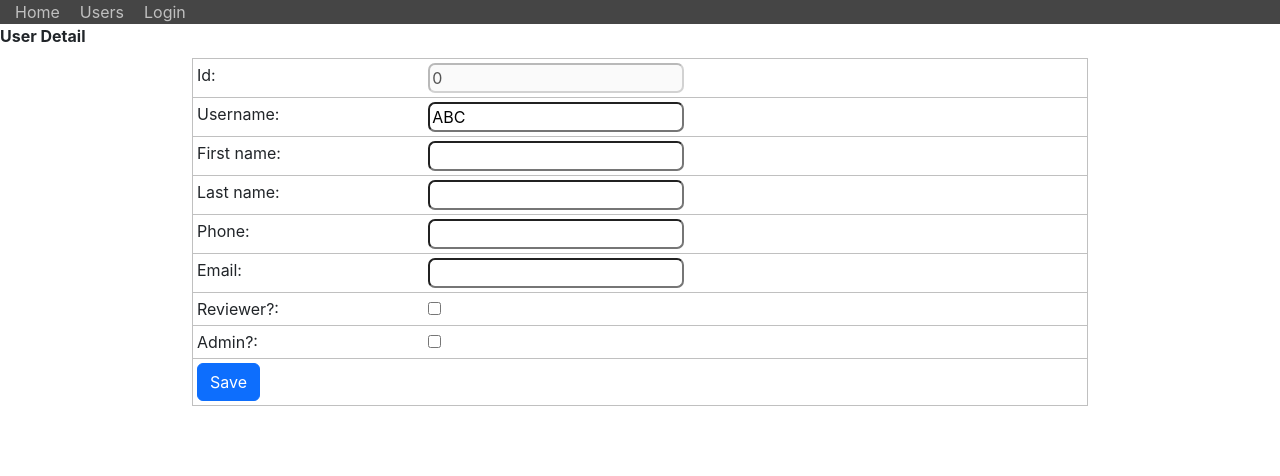
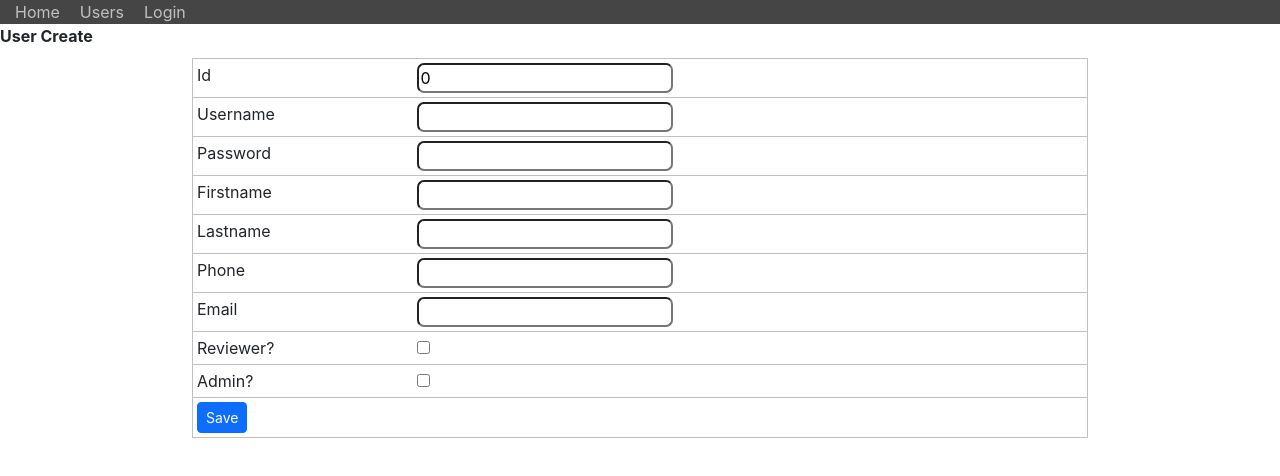
Before and after one commit to gpdoud/prs-react, a React (Create React App) app: page /user/create in a window 1280 px wide. Shown: the top 476 px of the page. Built offline with nearby package versions, Linux system fonts and the light colour scheme.

Commit message:
Completed user list, detail, create

```diff
--- /dev/null
+++ b/src/user/user.js
@@ -0,0 +1,14 @@
+export class User {
+
+    constructor() {
+        this.id = 0;
+        this.username = "";
+        this.password = "";
+        this.firstname = "";
+        this.lastname = "";
+        this.phone = "";
+        this.email = "";
+        this.isReviewer = false;
+        this.isAdmin = false;
+    }
+}
--- a/src/user/usercreate/Usercreate.js
+++ b/src/user/usercreate/Usercreate.js
@@ -1,86 +1,121 @@
-import React, { Fragment } from 'react';
+import React, { useState } from 'react';
+import { useNavigate } from 'react-router-dom';
 import Menu from '../../Menu';
-import withRouter from '../../withRouter';
+import Header from '../../header';
 import './Usercreate.css';
-import Header from '../../header';
+import { User } from '../user';
 
-class Usercreate extends React.Component {
-    constructor(props) {
-        super(props);
-        // console.log("props.params.id:", props.params.id)
-        this.state = {
-            user_id: 0,
-            user_username: "ABC",
-            user_password: "",
-            user_firstname: "",
-            user_lastname: "",
-            user_phone: "",
-            user_email: "",
-            user_isReviewer: false,
-            user_isAdmin: false,
-            error: null
+const uri = "http://localhost:5000/api/users";
+
+
+const Usercreate = () => {
+    const [id, setId] = useState(0);
+    const [username, setUsername] = useState("");
+    const [password, setPassword] = useState("");
+    const [firstname, setFirstname] = useState("");
+    const [lastname, setLastname] = useState("");
+    const [phone, setPhone] = useState(null);
+    const [email, setEmail] = useState(null);
+    const [isReviewer, setIsReviewer] = useState(false);
+    const [isAdmin, setIsAdmin] = useState(false);
+    const navigate = useNavigate();
+
+    const handleChange = (event) => {
+        let field = event.target.name;
+        let value = event.target.value;
+        console.debug(field, value);
+        switch(field) {
+            case "id": setId(event.target.value); break;
+            case "username": setUsername(event.target.value); break;
+            case "password": setPassword(event.target.value); break;
+            case "firstname": setFirstname(event.target.value); break;
+            case "lastname": setLastname(event.target.value); break;
+            case "phone": setPhone(event.target.value); break;
+            case "email": setEmail(event.target.value); break;
+            case "isReviewer": setIsReviewer(event.target.checked); break;
+            case "isAdmin": setIsAdmin(event.target.checked); break;
         }
     }
-    handleChangeUsername(event) {
-        this.setState({ user_username: event.target.value });
-        console.log(this.state);
+    const save = async () => {
+        let user = new User();
+        user.id = id;
+        user.username = username;
+        user.password = password;
+        user.firstname = firstname;
+        user.lastname = lastname;
+        user.phone = phone;
+        user.email = email;
+        user.isReviewer = isReviewer;
+        user.isAdmin = isAdmin;
+        console.debug("User B4:", user);
+        const res = await fetch(`${uri}`, {
+            method: 'POST',
+            headers: {
+                "Accept": 'application/json',
+                "Content-Type": 'application/json'
+            },
+            body: JSON.stringify(user)
+        });
+        if(res.status === 201) {
+            console.log("Create Successful!");
+        } else {
+            console.error("Error:", res);
         }
-    save() {
-        console.log("Username:", this.state.user_username);
+        navigate("/user/list");
     }
-    render() {
 
-        console.log(this.state);
     return (
-            <Fragment>
+        <main>
             <Menu />
-                <Header pageTitle="User Detail" />
+            <Header pageTitle="User Create" />
             <table className='table table-sm table-70'>
                 <tbody>
                     <tr>
-                            <td>Id:</td>
-                            <td><input value={this.state.user_id} type="number" disabled /></td>
+                        <td>Id</td>
+                        <td><input name="id" defaultValue={id} onChange={handleChange} /></td>
                     </tr>
                     <tr>
-                            <td>Username:</td>
-                            <td><input defaultValue={this.state.user_username} type="text" name="username" onChange={this.handleChangeUsername} /></td>
+                        <td>Username</td>
+                        <td><input name="username" defaultValue={username} onChange={handleChange} /></td>
                     </tr>
                     <tr>
-                            <td>First name:</td>
-                            <td><input defaultValue={this.state.user_firstname} /></td>
+                        <td>Password</td>
+                        <td><input type="password" name="password" defaultValue={password} onChange={handleChange} /></td>
                     </tr>
                     <tr>
-                            <td>Last name:</td>
-                            <td><input defaultValue={this.state.user_lastname} /></td>
+                        <td>Firstname</td>
+                        <td><input name="firstname" defaultValue={firstname} onChange={handleChange} /></td>
                     </tr>
                     <tr>
-                            <td>Phone:</td>
-                            <td><input defaultValue={this.state.user_phone !== null ? this.state.user_phone : ''} /></td>
+                        <td>Lastname</td>
+                        <td><input name="lastname" defaultValue={lastname} onChange={handleChange} /></td>
                     </tr>
                     <tr>
-                            <td>Email:</td>
-                            <td><input defaultValue={this.state.user_email !== null ? this.state.user_email : ''} /></td>
+                        <td>Phone</td>
+                        <td><input name="phone" defaultValue={phone} onChange={handleChange} /></td>
                     </tr>
                     <tr>
-                            <td>Reviewer?:</td>
-                            <td><input defaultChecked={this.state.user_isReviewer ? 'checked' : ''} type="checkbox" /></td>
+                        <td>Email</td>
+                        <td><input name="email" defaultValue={email} onChange={handleChange} /></td>
                     </tr>
                     <tr>
-                            <td>Admin?:</td>
-                            <td><input defaultChecked={this.state.user_isAdmin ? 'checked' : ''} type="checkbox" /></td>
+                        <td>Reviewer?</td>
+                        <td><input type="checkbox" name="isReviewer" onChange={handleChange} /></td>
+                    </tr>
+                    <tr>
+                        <td>Admin?</td>
+                        <td><input type="checkbox" name="isAdmin" onChange={handleChange} /></td>
                     </tr>
                     <tr>
                         <td colSpan="2">
-                                <button onClick={this.save} className="btn btn-primary">Save</button>
+                            <button onClick={save} className="btn btn-primary btn-sm">Save</button>
                         </td>
                     </tr>
                 </tbody>
             </table>
-            </Fragment>
+        </main>
     )
-
-    }
 }
 
 
-export default withRouter(Usercreate);
+export default Usercreate;
--- a/src/user/userdetail/Userdetail.js
+++ b/src/user/userdetail/Userdetail.js
@@ -1,5 +1,5 @@
 import React, { useState, useEffect } from 'react';
-import { Link, useParams } from 'react-router-dom';
+import { useParams, useNavigate } from 'react-router-dom';
 import Header from '../../header';
 import Menu from '../../Menu';
 
@@ -13,21 +13,24 @@ const callUserGet = async (id) => {
     return user;
 }
 
-const removeUser = async (id) => {
-    console.debug("Remove user id:", id);
-    const res = await fetch(`${uri}/${id}`, { method: 'DELETE', mode: 'cors' });
-    console.debug("res:", res);
-}
 
 const Userdetail = () => {
     const [user, setUser] = useState({});
     const params = useParams();
     console.debug(params);
+    const navigate = useNavigate();
 
     useEffect(() => {
         callUserGet(params.id)
         .then(res => setUser(res))
     }, []);
+
+    const removeUser = async (id) => {
+        console.debug("Remove user id:", id);
+        const res = await fetch(`${uri}/${id}`, { method: 'DELETE', mode: 'cors' });
+        console.debug("res:", res);
+        navigate("/user/list");
+    }
 
     const remove = () => {
         console.debug("remove()");
--- a/src/user/userlist/Userlist.js
+++ b/src/user/userlist/Userlist.js
@@ -23,7 +23,7 @@ function Userlist() {
     let trs = [];
     for (let u of users) {
         trs.push(
-            <tr>
+            <tr key={'key'+u.id}>
                 <td>{u.id}</td>
                 <td>{u.username}</td>
                 <td>{u.firstname}</td>
@@ -44,6 +44,7 @@ function Userlist() {
         <main>
             <Menu />
             <Header pageTitle="User List" />
+            <Link to={"/user/create"}>Create New</Link>
             <table className='table table-sm'>
                 <thead>
                     <tr>
```
Lines whose indentation alone changed are shown as unchanged.
